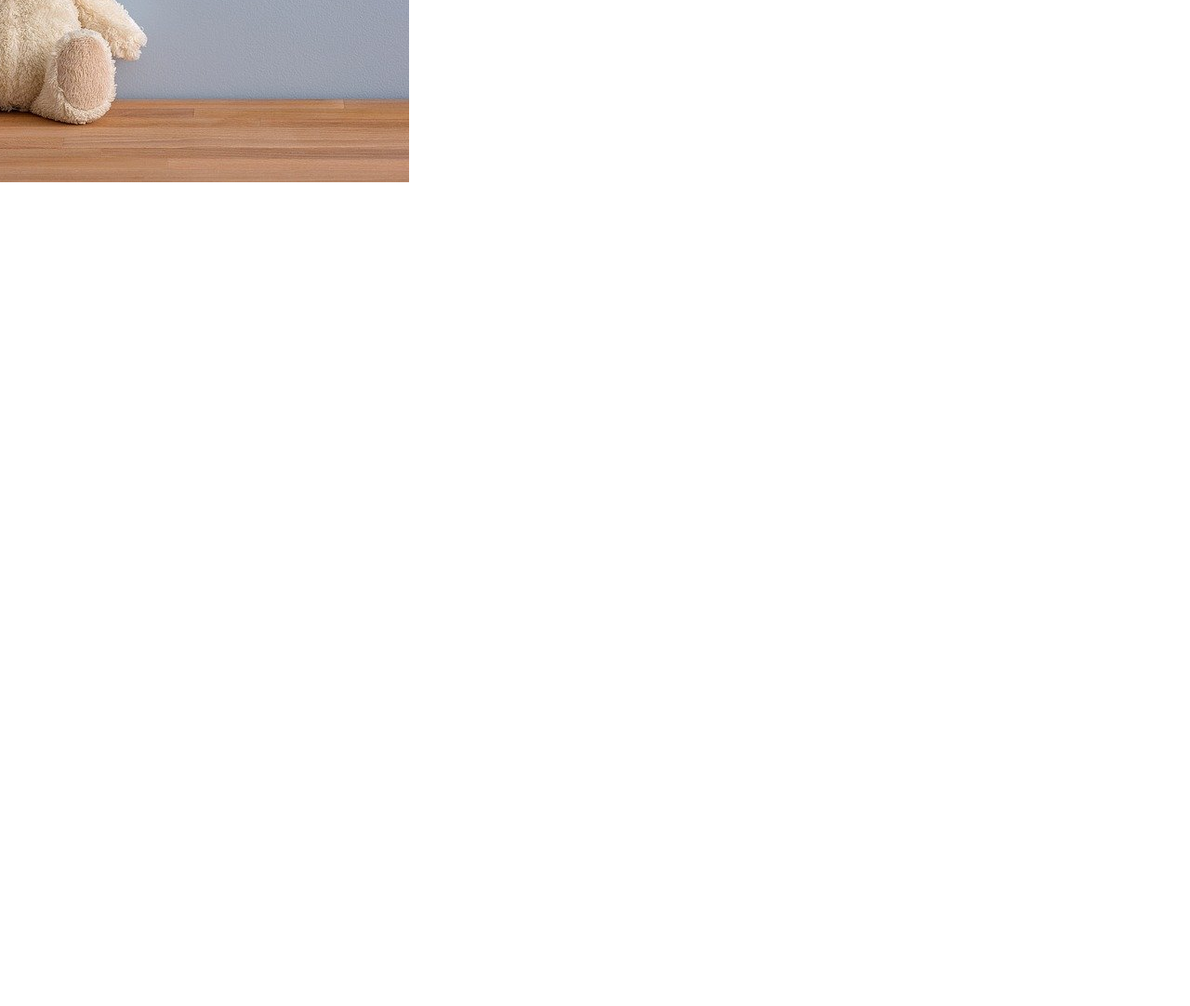
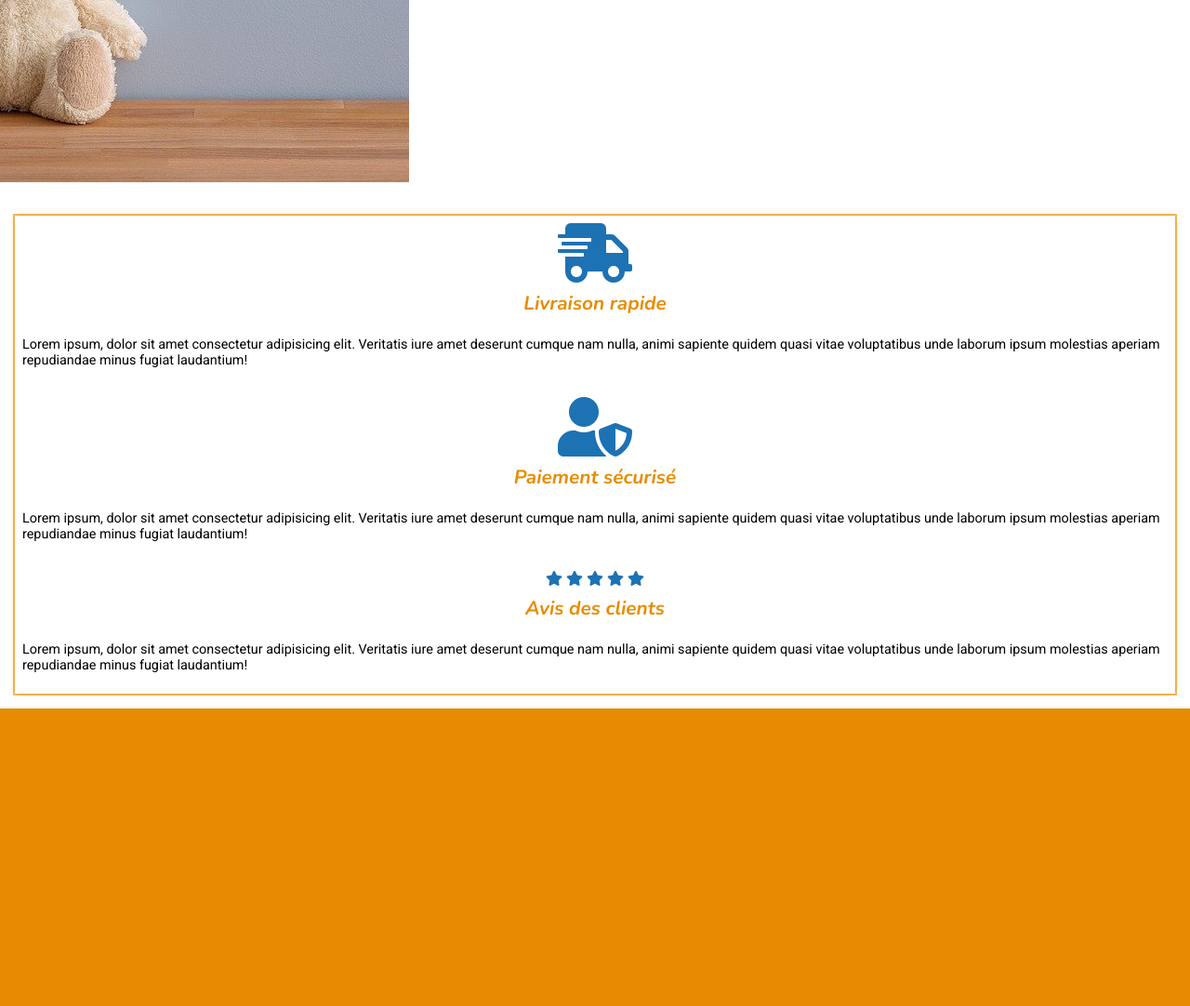
Before and after one commit to nonqme/wissemmissary_5_17122020, a website: page index.html in a window 1280 px wide. Shown: the part 330-1412 px from the top of the page at 93% size. Before the commit the page ends 800 px from the top, so only its background shows below. Drawn offline with nearby package versions, Linux system fonts and the light colour scheme; no server answers.

Commit message:
debutfooter

```diff
--- a/index.html
+++ b/index.html
@@ -32,7 +32,7 @@
       </div>
       <ul class="header_container_ul">
         <li class="header_container_ul_list"><a href="#" class="header_container_ul_list_link">Accueil</a></li>
-        <li class="header_container_ul_list"><a href="#" class="header_container_ul_list_link">Produit</a></li>
+        <li class="header_container_ul_list"><a href="#test" class="header_container_ul_list_link">Produit</a></li>
         <li class="header_container_ul_list"><a href="#" class="header_container_ul_list_link">À propos</a></li>
         <li class="header_container_ul_list"><a href="#" class="header_container_ul_list_link">Panier</a></li>
       </ul>
@@ -51,17 +51,41 @@
           <p class="main_sectioncta_txtbtn_txtdiv_txt">Lorem, ipsum dolor sit amet consectetur adipisicing elit. Alias ratione, voluptatum rem assumenda incidunt excepturi quas impedit blanditiis modi dolorum doloribus omnis ex praesentium iure quo sed laborum possimus! Sint.</p>
         </div>
         <div class="main_sectioncta_txtbtn_btndiv">
-          <a href="#" class="main_sectioncta_txtbtn_btndiv_btn">Nos Produits</a>
+          <a href="#test" class="main_sectioncta_txtbtn_btndiv_btn">Nos Produits</a>
         </div>
       </div>
     </section>
-    <section class="main_sectionarticle">
+    <section class="main_sectionarticle" id="test">
       <div class="main_sectionarticle_container">
       </div>
     </section>
-    <aside>
+    <aside class="main_aside">
+      <div class="main_aside_div">
+        <i class="fas fa-shipping-fast main_aside_div_icon"></i>
+        <h4 class="main_aside_div_title">Livraison rapide</h4>
+        <p class="main_aside_div_txt">Lorem ipsum, dolor sit amet consectetur adipisicing elit. Veritatis iure amet deserunt cumque nam nulla, animi sapiente quidem quasi vitae voluptatibus unde laborum ipsum molestias aperiam repudiandae minus fugiat laudantium!</p>
+      </div>
+      <div class="main_aside_div">
+        <i class="fas fa-user-shield main_aside_div_icon"></i>
+        <h4 class="main_aside_div_title">Paiement sécurisé</h4>
+        <p class="main_aside_div_txt">Lorem ipsum, dolor sit amet consectetur adipisicing elit. Veritatis iure amet deserunt cumque nam nulla, animi sapiente quidem quasi vitae voluptatibus unde laborum ipsum molestias aperiam repudiandae minus fugiat laudantium!</p>
+      </div>
+      <div class="main_aside_div">
+        <div class="main_aside_div_stars">
+          <i class="fas fa-star main_aside_div_stars_icon"></i>
+          <i class="fas fa-star main_aside_div_stars_icon"></i>
+          <i class="fas fa-star main_aside_div_stars_icon"></i>
+          <i class="fas fa-star main_aside_div_stars_icon"></i>
+          <i class="fas fa-star main_aside_div_stars_icon"></i>
+        </div>
+        <h4 class="main_aside_div_title">Avis des clients</h4>
+        <p class="main_aside_div_txt">Lorem ipsum, dolor sit amet consectetur adipisicing elit. Veritatis iure amet deserunt cumque nam nulla, animi sapiente quidem quasi vitae voluptatibus unde laborum ipsum molestias aperiam repudiandae minus fugiat laudantium!</p>
+      </div>
     </aside>
   </main>
+  <footer class="footer">
+
+  </footer>
   <script src="js/index.js"></script>
 </body>
 </html>
--- a/sass/main.scss
+++ b/sass/main.scss
@@ -226,6 +226,7 @@ a:focus {
         }
     }
     &_sectionarticle{
+        margin-top: 1rem;
         &_container{
             &_grid {
                 display: grid;
@@ -291,4 +292,36 @@ a:focus {
             }
         }
     }
+    &_aside{
+        display: grid;
+        row-gap: 1rem;
+        margin:2rem 1rem 1rem 1rem;
+        box-shadow: $header-shadow;
+        padding: 0.5rem;
+        &_div{
+            display: flex;
+            flex-direction: column;
+            justify-content: center;
+            align-items: center;
+            &_icon{
+                font-size: 4rem;
+                color: $primary-color-hex;
+            }
+            &_title{
+                margin: 0.5rem;
+                @include title();
+                color: $secondary-color-hex;
+            }
+            &_txt{
+                @include para();
+            }
+            &_stars{
+                color: $primary-color-hex;
+            }
+        }
+    }
 }
+.footer{
+    background-color: $secondary-color-hex;
+    height: 20rem;
+}
```
Also changed, not shown: css/style.css, 1 other file.
